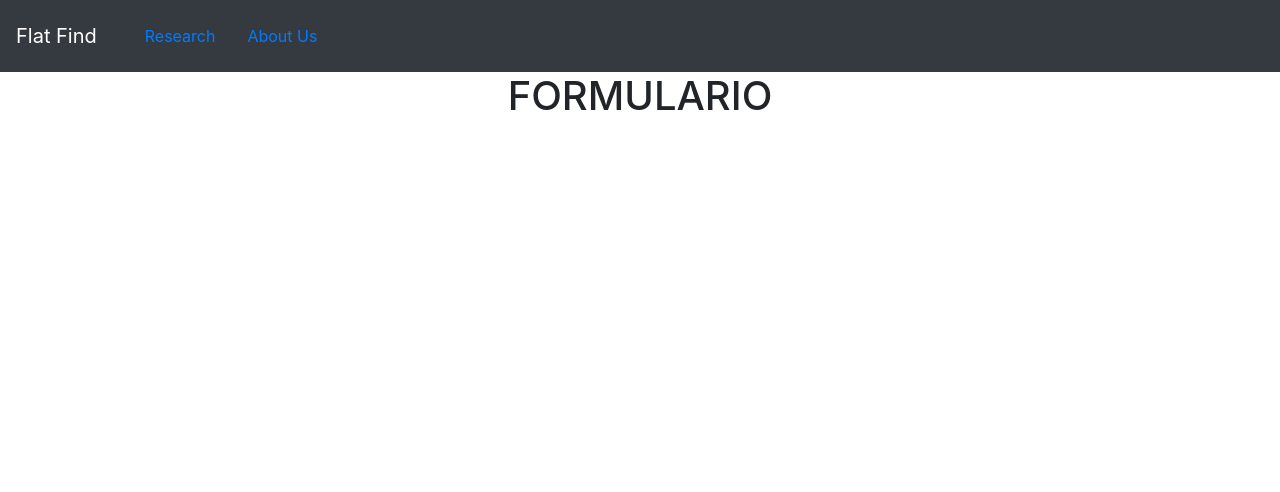
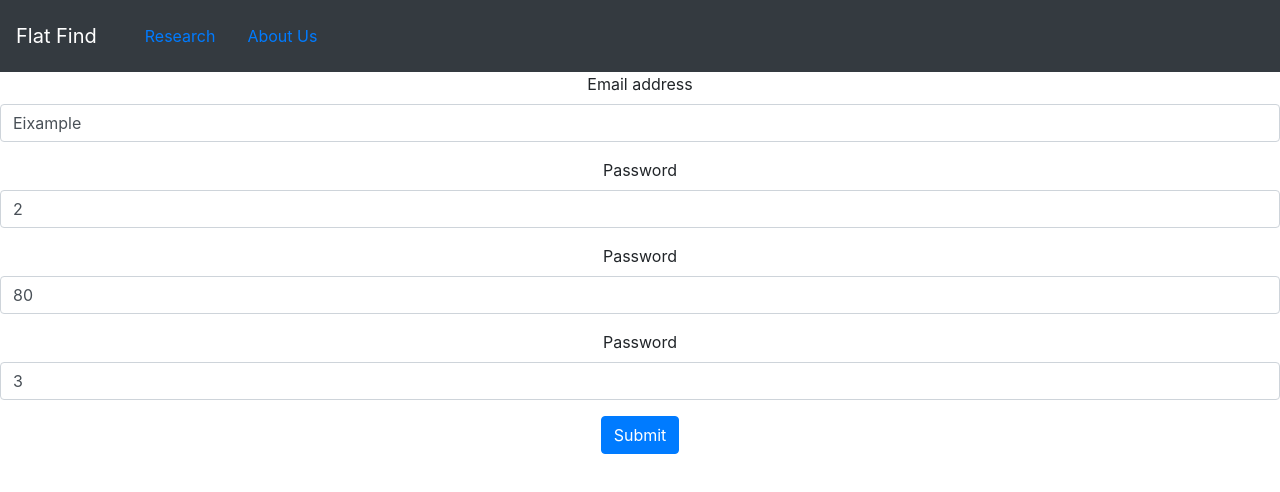
Before and after one commit to mikelghedina/Flat-Find-FrontEnd-React, a React (Create React App) app: page /research in a window 1280 px wide. Shown: the top 492 px of the page. Built offline with nearby package versions, Linux system fonts and the light colour scheme.

Commit message:
price state doesnt change but calls work

```diff
--- a/package.json
+++ b/package.json
@@ -7,6 +7,7 @@
     "@testing-library/jest-dom": "^4.2.4",
     "@testing-library/react": "^9.5.0",
     "@testing-library/user-event": "^7.2.1",
+    "axios": "^0.21.1",
     "bootstrap": "^4.6.0",
     "react": "^17.0.2",
     "react-bootstrap": "^1.5.2",
--- a/src/components/Research/Research.js
+++ b/src/components/Research/Research.js
@@ -1,12 +1,61 @@
 import React, {Component} from "react";
+import axios from "axios"
+import {Button, Form} from "react-bootstrap";
 
-class Research extends Component{
+
+
+class Research extends Component {
+
+    state = {
+        price: '',
+        district_name: 'Eixample',
+        sup: '80',
+        baths: '2',
+        rooms: '3',
+    }
+
+    handlePriceRequest() {
+
+        axios.get('http://localhost:5000/est/', {params:{
+                district_name: this.state.district_name,
+                sup: this.state.sup,
+                baths: this.state.baths,
+                rooms: this.state.rooms,
+            }}
+        ).then(response => {
+            const price = response.data
+            console.log(price)
+            this.setState(prevState=>({price,...prevState.price.price}))
+        }).catch(error => console.log(error))
+    }
+
+
     render() {
+
         return(
             <div>
-                <h1>
-                    FORMULARIO
-                </h1>
+                <Form onSubmit={this.handlePriceRequest}>
+                    <Form.Group controlId="formBasicEmail">
+                        <Form.Label>Email address</Form.Label>
+                        <Form.Control type='text' placeholder="district" value={this.state.district_name} onChange={(event)=>this.setState({district_name:event.target.value})}/>
+                    </Form.Group>
+                    <Form.Group controlId="formBasicPassword">
+                        <Form.Label>Password</Form.Label>
+                        <Form.Control type="number" placeholder="baths" value={this.state.baths} onChange={(event)=>this.setState({baths:event.target.value})} />
+                    </Form.Group>
+                    <Form.Group controlId="formBasicPassword">
+                        <Form.Label>Password</Form.Label>
+                        <Form.Control type="number" placeholder="sup" value={this.state.sup} onChange={(event)=>this.setState({sup:event.target.value})} />
+                    </Form.Group>
+                    <Form.Group controlId="formBasicPassword">
+                        <Form.Label>Password</Form.Label>
+                        <Form.Control type="number" placeholder="rooms" value={this.state.rooms} onChange={(event)=>this.setState({rooms:event.target.value})} />
+                    </Form.Group>
+                    <Button type="submit" onSubmit={this.handlePriceRequest}>
+                        Submit
+                    </Button>
+                </Form>
+                <p>{this.state.price}</p>
             </div>
         )
     }
--- a/src/index.js
+++ b/src/index.js
@@ -3,15 +3,11 @@ import ReactDOM from 'react-dom';
 import 'bootstrap/dist/css/bootstrap.min.css';
 import './index.css';
 import App from './App';
-import store from './store/store';
-import { Provider } from 'react-redux';
 import * as serviceWorker from './serviceWorker';
 
 ReactDOM.render(
   <React.StrictMode>
-    <Provider store={store}>
       <App />
-    </Provider>
   </React.StrictMode>,
   document.getElementById('root')
 );
```
Also changed, not shown: 1 other file (tests, documents, lock files or other folders).
